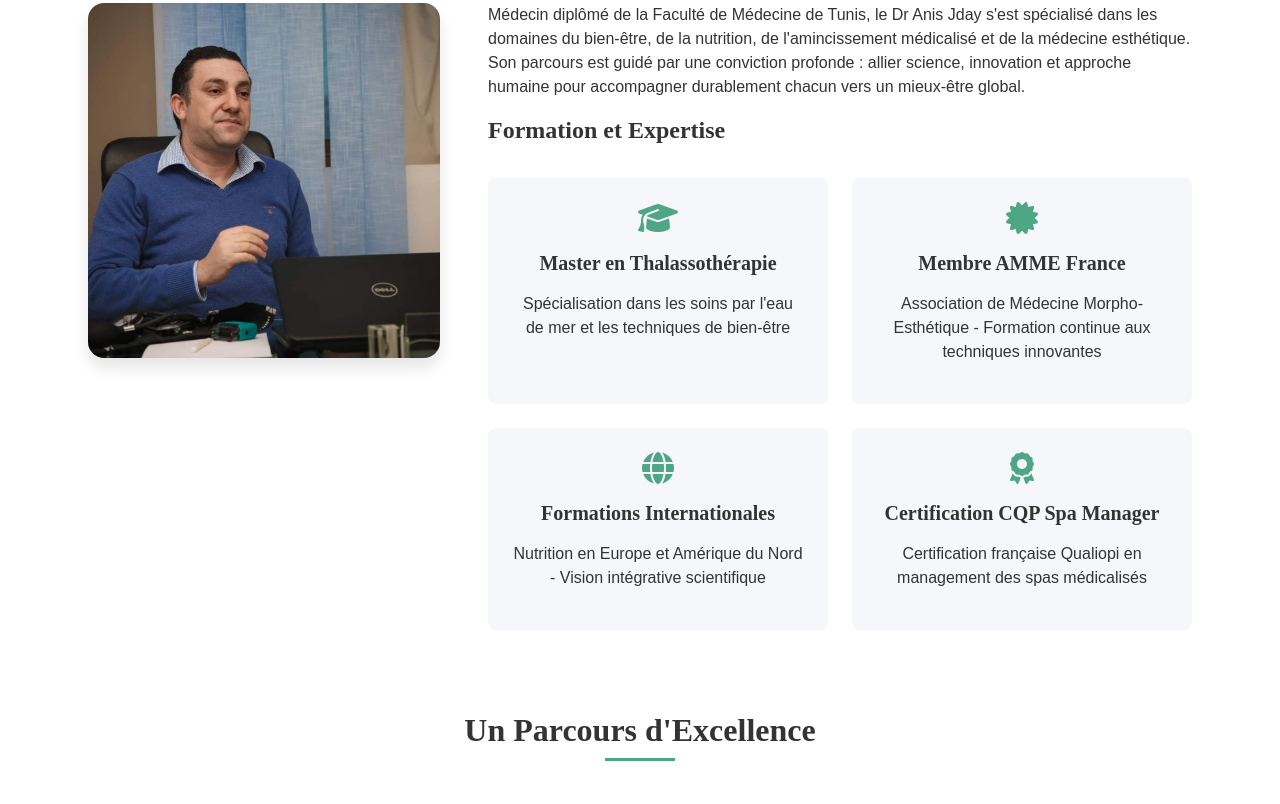
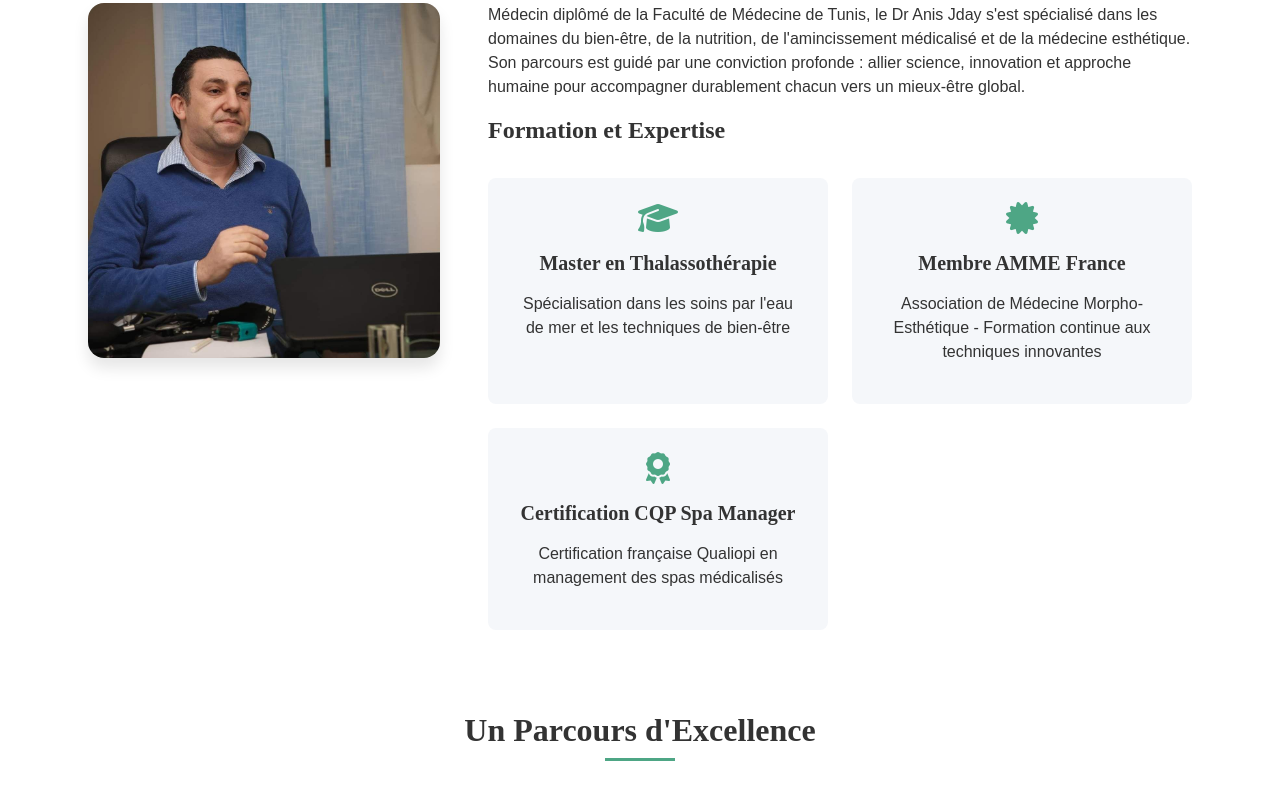
Before and after one commit to masmoudi-mehdi/Vitalia2, a website: page qui-sommes-nous.html in a window 1280 px wide. Shown: the part 415-1219 px from the top of the page. Drawn offline with Linux system fonts and the light colour scheme.

Commit message:
remove internation training

```diff
--- a/qui-sommes-nous.html
+++ b/qui-sommes-nous.html
@@ -269,11 +269,6 @@
                     <p>Association de Médecine Morpho-Esthétique - Formation continue aux techniques innovantes</p>
                   </div>
                   <div class="qualification-item">
-                    <i class="fas fa-globe"></i>
-                    <h4>Formations Internationales</h4>
-                    <p>Nutrition en Europe et Amérique du Nord - Vision intégrative scientifique</p>
-                  </div>
-                  <div class="qualification-item">
                     <i class="fas fa-award"></i>
                     <h4>Certification CQP Spa Manager</h4>
                     <p>Certification française Qualiopi en management des spas médicalisés</p>
```
